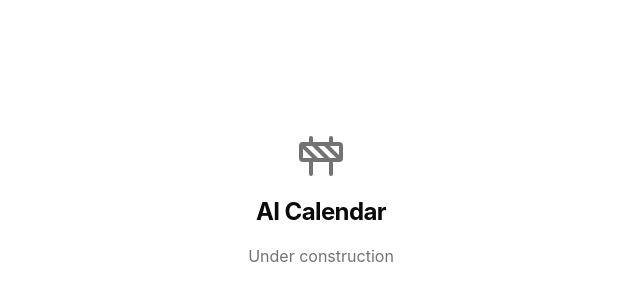
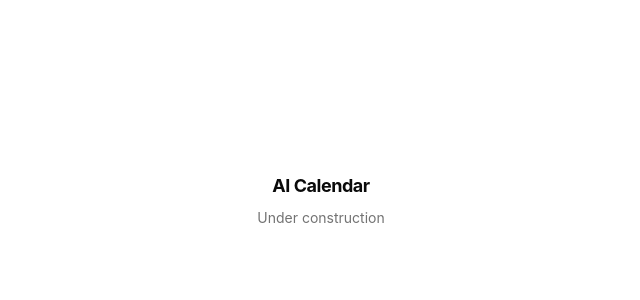
Before and after one commit to kyh/ai-calendar, a Next.js app: page / in a window 1280 px wide. Shown: the part 200-500 px from the top of the page, without its empty margins (319-959 px from the left). Built offline with nearby package versions, Linux system fonts and the light colour scheme.

Commit message:
simplify under construction page

```diff
--- a/src/app/page.tsx
+++ b/src/app/page.tsx
@@ -1,11 +1,8 @@
-import { Construction } from "lucide-react";
-
 export default function Page() {
   return (
-    <div className="flex min-h-dvh flex-col items-center justify-center gap-4">
-      <Construction className="text-muted-foreground size-12" />
-      <h1 className="text-2xl font-bold tracking-tight">AI Calendar</h1>
-      <p className="text-muted-foreground">Under construction</p>
+    <div className="flex min-h-dvh flex-col items-center justify-center gap-2">
+      <h1 className="text-lg font-bold tracking-tight">AI Calendar</h1>
+      <p className="text-muted-foreground text-sm">Under construction</p>
     </div>
   );
 }
```
